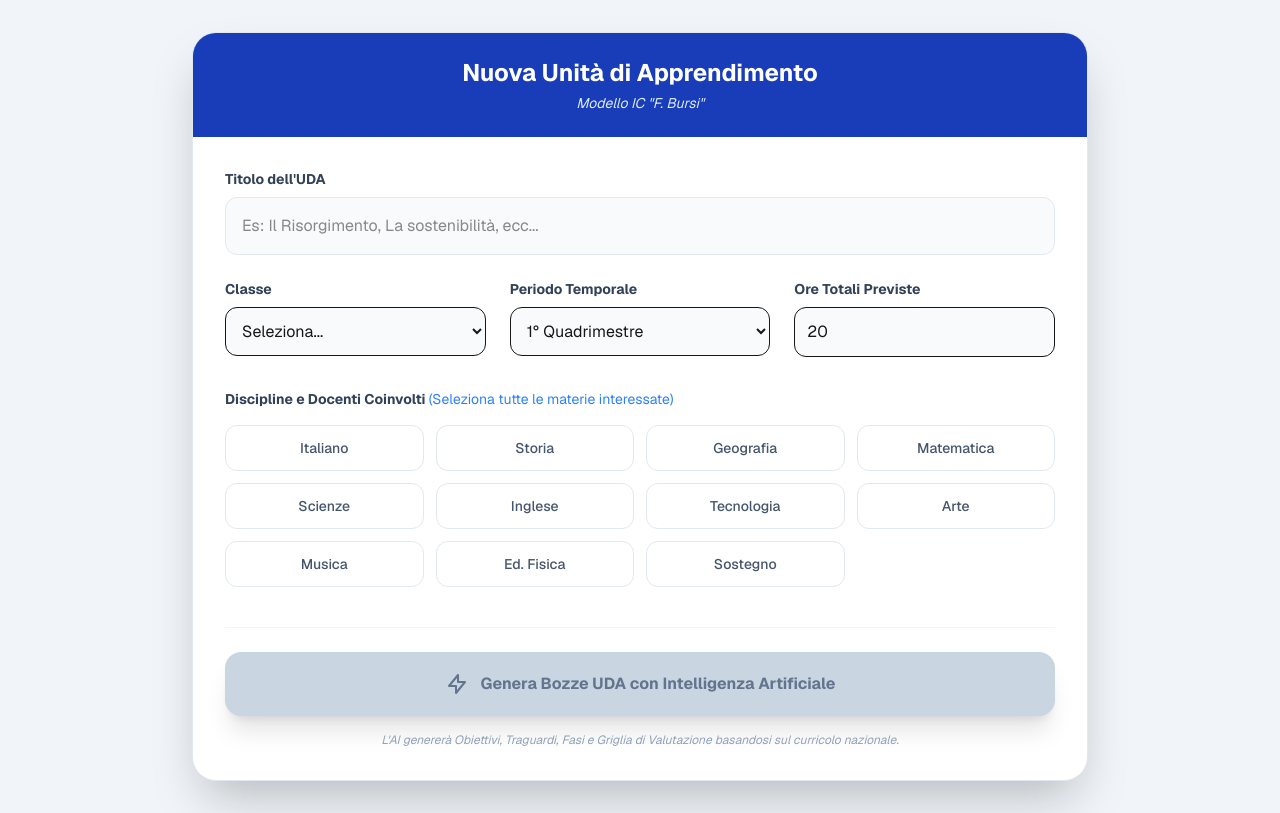
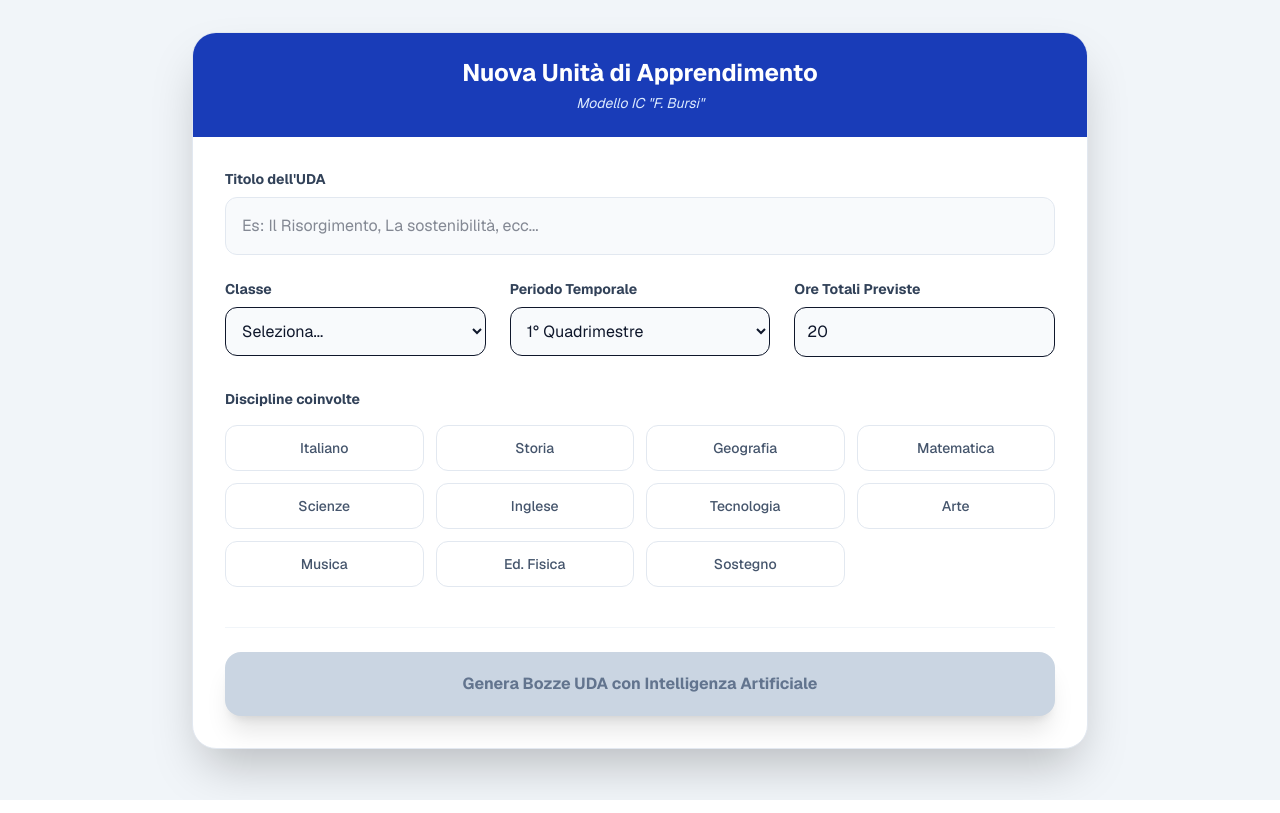
Before and after one commit to armandocastrilli-glitch/generatore-uda, a Next.js app: page /generatore in a window 1280 px wide. Built offline with nearby package versions, Linux system fonts and the light colour scheme.

Commit message:
Collegamento AI e UI completato

```diff
--- a/app/generatore/page.tsx
+++ b/app/generatore/page.tsx
@@ -9,6 +9,10 @@ export default function GeneratoreUDA() {
     ore: "20",
     materie: [] as string[]
   });
+
+  // Nuovi stati per gestire l'AI
+  const [loading, setLoading] = useState(false);
+  const [udaGenerata, setUdaGenerata] = useState("");
 
   const materieDisponibili = [
     "Italiano", "Storia", "Geografia", "Matematica", "Scienze",
@@ -24,18 +28,44 @@ export default function GeneratoreUDA() {
     }));
   };
 
+  // FUNZIONE CHE ATTIVA IL TASTO VERDE
+  const generaUDA = async () => {
+    setLoading(true);
+    setUdaGenerata("");
+
+    try {
+      // Nota: Qui usiamo il percorso esatto che vedo nel tuo screenshot
+      const response = await fetch("/api/generatore-uda", {
+        method: "POST",
+        headers: { "Content-Type": "application/json" },
+        body: JSON.stringify(scelta),
+      });
+
+      const data = await response.json();
+      if (data.uda) {
+        setUdaGenerata(data.uda);
+      } else {
+        alert("L'AI non ha risposto correttamente. Controlla la API Key su Vercel.");
+      }
+    } catch (error) {
+      console.error("Errore:", error);
+      alert("Errore di connessione. Il server non risponde.");
+    } finally {
+      setLoading(false);
+    }
+  };
+
   return (
-    <div className="min-h-screen bg-slate-100 p-4 md:p-8 font-sans">
-      <div className="max-w-4xl mx-auto bg-white shadow-2xl rounded-3xl overflow-hidden border border-slate-200">
+    <div className="min-h-screen bg-slate-100 p-4 md:p-8 font-sans text-slate-900">
+      <div className="max-w-4xl mx-auto space-y-6">
+        <div className="bg-white shadow-2xl rounded-3xl overflow-hidden border border-slate-200">
 
-        {/* Header */}
           <div className="bg-blue-800 p-6 text-white text-center">
             <h1 className="text-2xl font-bold">Nuova Unità di Apprendimento</h1>
             <p className="text-blue-100 text-sm mt-1 italic">Modello IC "F. Bursi"</p>
           </div>
 
           <div className="p-8">
-          {/* Sezione 1: Titolo e Info Base */}
             <div className="space-y-6 mb-8">
               <div>
                 <label className="block text-sm font-bold text-slate-700 mb-2">Titolo dell'UDA</label>
@@ -84,11 +114,8 @@ export default function GeneratoreUDA() {
               </div>
             </div>
 
-          {/* Sezione 2: Materie */}
             <div className="mb-10">
-            <label className="block text-sm font-bold text-slate-700 mb-4">
-              Discipline e Docenti Coinvolti <span className="text-blue-500 font-normal">(Seleziona tutte le materie interessate)</span>
-            </label>
+              <label className="block text-sm font-bold text-slate-700 mb-4">Discipline coinvolte</label>
               <div className="grid grid-cols-2 sm:grid-cols-3 md:grid-cols-4 gap-3">
                 {materieDisponibili.map(m => (
                   <button
@@ -106,26 +133,42 @@ export default function GeneratoreUDA() {
               </div>
             </div>
 
-          {/* Sezione 3: Azione Finale */}
             <div className="pt-6 border-t border-slate-100">
               <button
-              disabled={!scelta.titolo || !scelta.classe || scelta.materie.length === 0}
+                onClick={generaUDA} // <--- ORA IL TASTO È COLLEGATO!
+                disabled={loading || !scelta.titolo || !scelta.classe || scelta.materie.length === 0}
                 className={`w-full font-bold py-5 rounded-2xl shadow-xl transition-all flex items-center justify-center gap-3 ${
-                !scelta.titolo || !scelta.classe || scelta.materie.length === 0
+                  loading || !scelta.titolo || !scelta.classe || scelta.materie.length === 0
                   ? "bg-slate-300 text-slate-500 cursor-not-allowed"
-                : "bg-green-600 hover:bg-green-700 text-white hover:-translate-y-1"
+                  : "bg-green-600 hover:bg-green-700 text-white"
                 }`}
               >
-              <svg className="w-6 h-6" fill="none" stroke="currentColor" viewBox="0 0 24 24">
-                <path strokeLinecap="round" strokeLinejoin="round" strokeWidth={2} d="M13 10V3L4 14h7v7l9-11h-7z" />
-              </svg>
-              Genera Bozze UDA con Intelligenza Artificiale
+                {loading ? "L'AI sta scrivendo..." : "Genera Bozze UDA con Intelligenza Artificiale"}
               </button>
-            <p className="text-center text-xs text-slate-400 mt-4 italic">
-              L'AI genererà Obiettivi, Traguardi, Fasi e Griglia di Valutazione basandosi sul curricolo nazionale.
-            </p>
             </div>
           </div>
+        </div>
+
+        {/* AREA DOVE APPARE IL TESTO GENERATO */}
+        {udaGenerata && (
+          <div className="bg-white p-8 rounded-3xl shadow-2xl border border-blue-100 animate-in fade-in slide-in-from-bottom-4 duration-500">
+            <div className="flex justify-between items-center mb-6 border-b pb-4">
+              <h2 className="text-xl font-bold text-blue-800">UDA Generata</h2>
+              <button
+                onClick={() => {
+                  navigator.clipboard.writeText(udaGenerata);
+                  alert("Copiato negli appunti!");
+                }}
+                className="text-sm bg-blue-50 text-blue-600 px-4 py-2 rounded-lg font-bold hover:bg-blue-100"
+              >
+                Copia Testo
+              </button>
+            </div>
+            <div className="whitespace-pre-wrap text-slate-700 leading-relaxed font-serif">
+              {udaGenerata}
+            </div>
+          </div>
+        )}
       </div>
     </div>
   );
```
Lines whose indentation alone changed are shown as unchanged.
